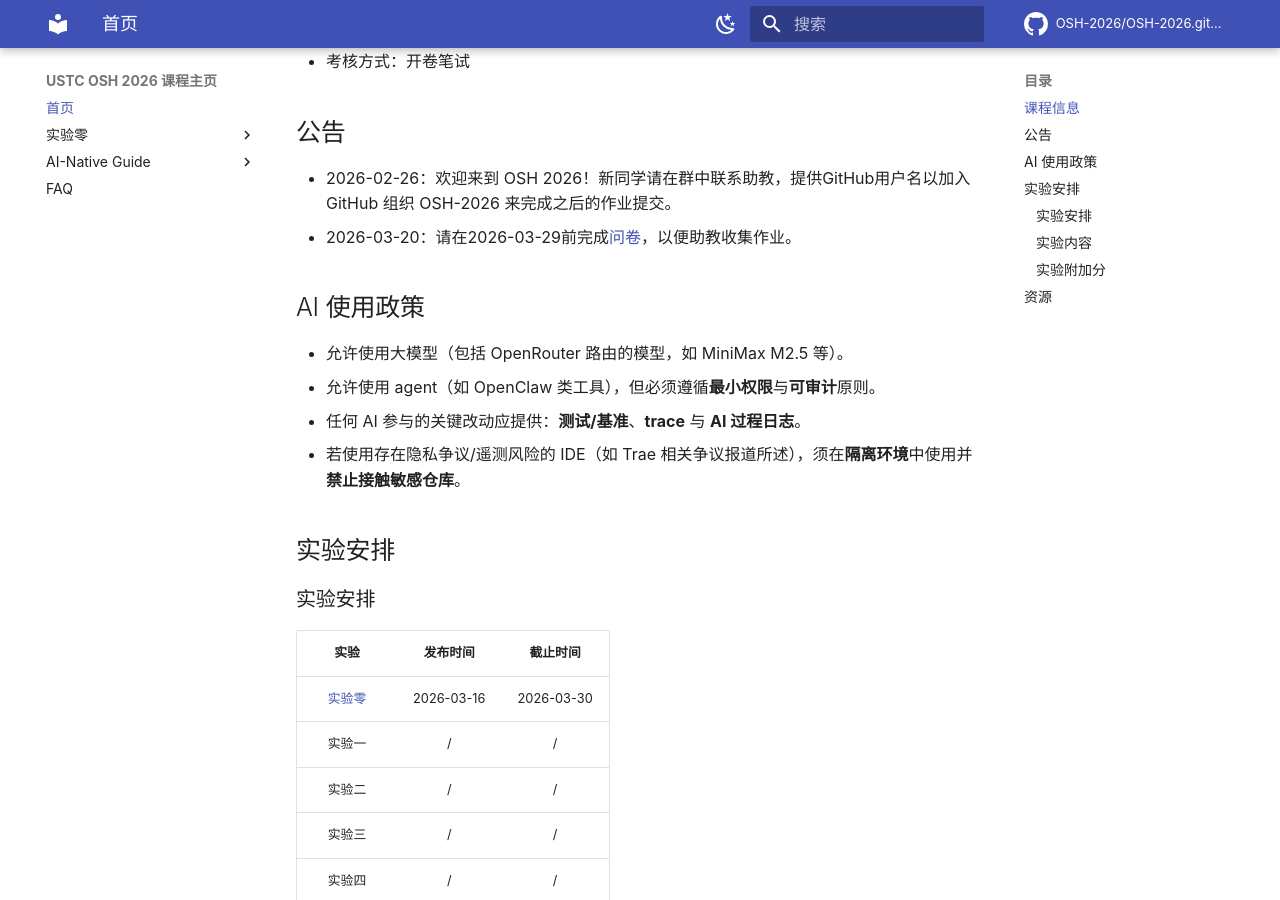
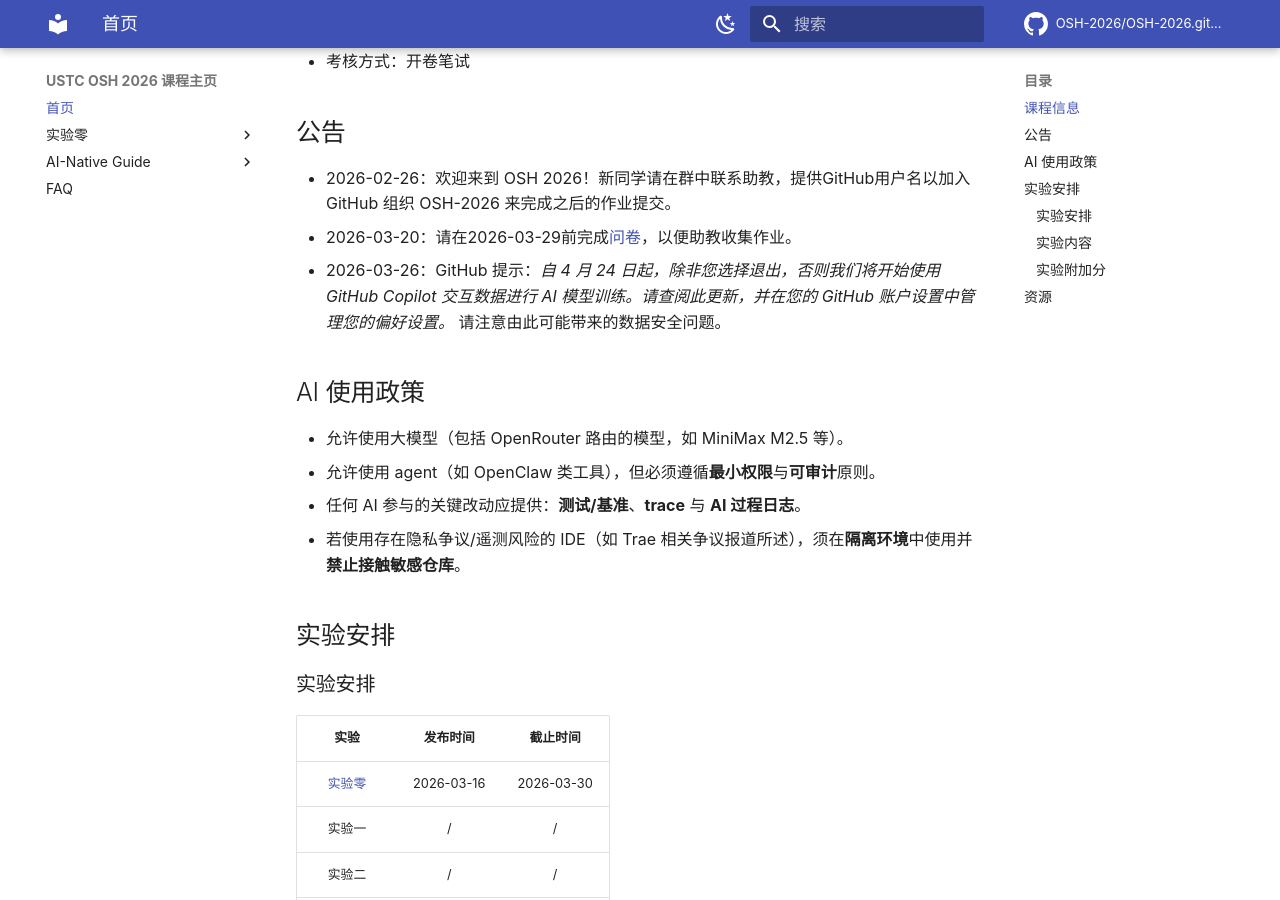
Before and after one commit to OSH-2026/osh-2026.github.io, an MkDocs documentation site: the page built from docs/README.md, in a window 1280 px wide and 900 px high, scrolled down 316 px. Built offline with MkDocs 1.6.1 and Material for MkDocs 9.7.7, drawn with Linux system fonts in a browser that asks for light colours; nearby versions of some CDN libraries; library files that are not in the unit come from our copies; comment, search, counter and statistics services are not loaded.

Commit message:
Update github security notice

```diff
--- a/docs/README.md
+++ b/docs/README.md
@@ -13,6 +13,7 @@
 
 - 2026-02-26：欢迎来到 OSH 2026！新同学请在群中联系助教，提供GitHub用户名以加入 GitHub 组织 OSH-2026 来完成之后的作业提交。
 - 2026-03-20：请在2026-03-29前完成[问卷](https://forms.office.com/Pages/ResponsePage.aspx?id=DQSIkWdsW0yxEjajBLZtrQAAAAAAAAAAAANAAXRdSy9UQlI0MFQ4U1VTWUg2SzBJSTVEVUs5WjdSSC4u)，以便助教收集作业。
+- 2026-03-26：GitHub 提示：_自 4 月 24 日起，除非您选择退出，否则我们将开始使用 GitHub Copilot 交互数据进行 AI 模型训练。请查阅此更新，并在您的 GitHub 账户设置中管理您的偏好设置。_ 请注意由此可能带来的数据安全问题。
 <!-- - 2026-03-03：实验零已发布，截止日期：2026 年 3 月 10 日晚 23:59。
 - 2026-03-22：实验一已发布，截止日期：2026 年 3 月 30 日晚 23:59。
 - 2026-04-02：实验二已发布，截止日期：2026 年 4 月 20 日晚 23:59。
@@ -30,13 +31,13 @@
 
 ### 实验安排
 
-|  实验  |         发布时间         |         截止时间         |
-| :----: | :----------------------: | :----------------------: |
-| [实验零](lab0/) | 2026-03-16   | 2026-03-30 |
-| 实验一 | /   | /|
-| 实验二 | /   | / |
-| 实验三 | /   | / |
-| 实验四 | /   | / |
+|      实验       |  发布时间  |  截止时间  |
+| :-------------: | :--------: | :--------: |
+| [实验零](lab0/) | 2026-03-16 | 2026-03-30 |
+|     实验一      |     /      |     /      |
+|     实验二      |     /      |     /      |
+|     实验三      |     /      |     /      |
+|     实验四      |     /      |     /      |
 
 **注：所有同学拥有一次将实验截止日期延期一周的机会，请在相应实验原截止日期之前联系助教申请使用。上表中截止时间均包含当日，即若截止时间是“2026-03-30”，则作业的收取时间是 2026-03-31 0时。**
 
@@ -49,13 +50,13 @@
 - 本学期各实验要求使用 C/C++/Rust 语言编写，不允许使用 Go 语言，具体要求将在后文详述；
 - 本学期各实验的考察内容和技能要求如下，实验所考察的知识和课程进度同步，所需的编程技能可能需要靠自己掌握。
 
-|  实验  |      主题       |                  考察知识                  |         所需技能         |
-| :----: | :-------------: | :----------------------------------------: | :----------------------: |
-| 实验零 |    预备知识     | Git、Markdown、Makefile、C/C++/Rust(选择其一)、Linux |      阅读文档、搭建开发环境      |
-| 实验一 | 裁剪 Linux 内核 |          Linux 启动过程、内核的构建、内核模块          |   make、makefile 基础    |
-| 实验二 | 编写 Shell 程序 |  `fork` 等 syscall、I/O 重定向、进程、中断   |  syscall 使用、中断处理  |
-| 实验三 |    并发编程     |            多路复用、进程与线程            | 多线程、I/O 相关 syscall |
-| 实验四 |     待更新      |                   待更新                   |          待更新          |
+|  实验  |      主题       |                       考察知识                       |         所需技能         |
+| :----: | :-------------: | :--------------------------------------------------: | :----------------------: |
+| 实验零 |    预备知识     | Git、Markdown、Makefile、C/C++/Rust(选择其一)、Linux |  阅读文档、搭建开发环境  |
+| 实验一 | 裁剪 Linux 内核 |         Linux 启动过程、内核的构建、内核模块         |   make、makefile 基础    |
+| 实验二 | 编写 Shell 程序 |      `fork` 等 syscall、I/O 重定向、进程、中断       |  syscall 使用、中断处理  |
+| 实验三 |    并发编程     |                 多路复用、进程与线程                 | 多线程、I/O 相关 syscall |
+| 实验四 |     待更新      |                        待更新                        |          待更新          |
 
 ### 实验附加分
 
```
